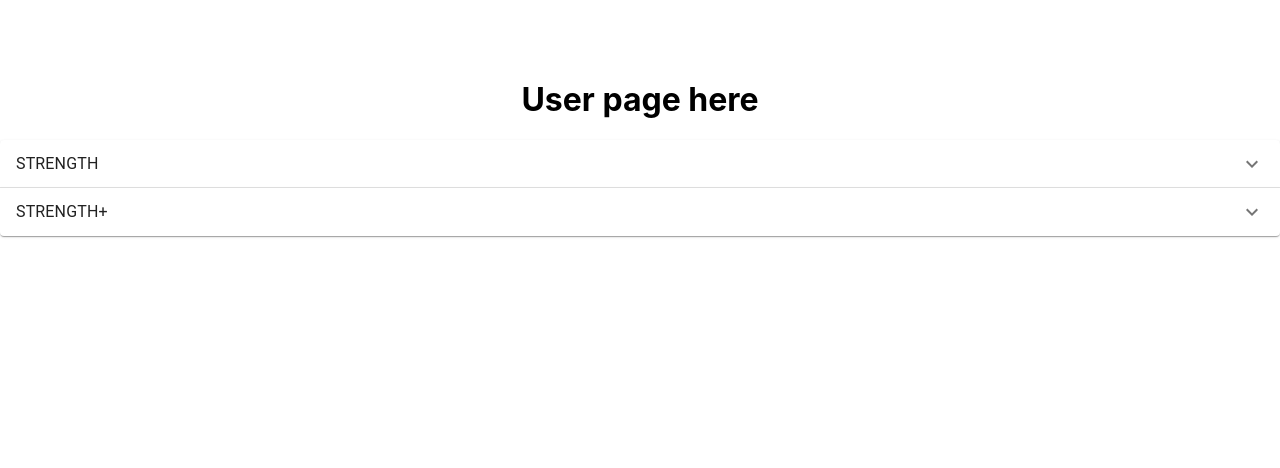
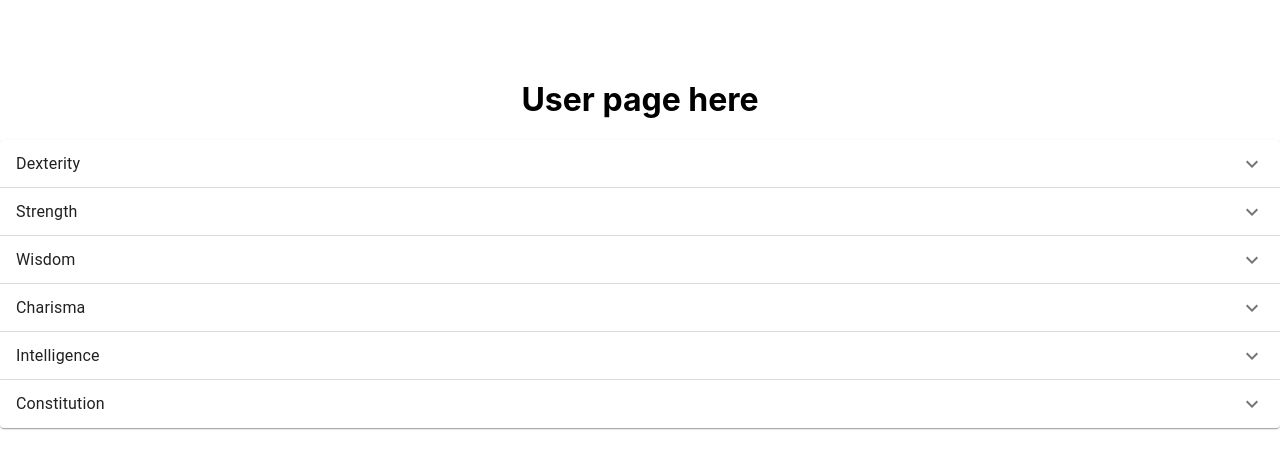
Before and after one commit to IanClark-fullStack/dnd-stat-tracker, a React (Create React App) app in the folder client/: page /dashboard in a window 1280 px wide. Shown: the top 468 px of the page. Built offline with nearby package versions, Linux system fonts and the light colour scheme.

Commit message:
added all abilities and skills to the MaterialUI user page

```diff
--- a/client/src/pages/User.js
+++ b/client/src/pages/User.js
@@ -14,31 +14,100 @@ export default function User() {
                 <AccordionSummary
                     expandIcon={<ExpandMoreIcon />}
                     aria-controls="panel1a-content"
-                    id="panel1a-header"
-                >
-                    <Typography>STRENGTH</Typography>
+                    id="panel1a-header">
+                    <Typography>Dexterity</Typography>
                 </AccordionSummary>
                 <AccordionDetails>
                     <Typography>
-                        Sleight of Hand --- 4
-                        Acrobatics --- 6
+                        Acrobatics   --- 4
+                        sleightOfHand --- 6
                         Stealth --- 9
+                        Dexterity Total --- 19
                     </Typography>
                 </AccordionDetails>
             </Accordion>
+
             <Accordion>
                 <AccordionSummary
                     expandIcon={<ExpandMoreIcon />}
                     aria-controls="panel2a-content"
-                    id="panel2a-header"
-                >
-                    <Typography>STRENGTH+</Typography>
+                    id="panel2a-header">
+                    <Typography>Strength</Typography>
                 </AccordionSummary>
                 <AccordionDetails>
                     <Typography>
-                        Sleight of Hand --- 3
-                        Acrobatics --- 8
-                        Stealth --- 2
+                        Athletics --- 3
+                        Strength Total --- 3
+                    </Typography>
+                </AccordionDetails>
+            </Accordion>
+
+            <Accordion>
+                <AccordionSummary
+                    expandIcon={<ExpandMoreIcon />}
+                    aria-controls="panel1a-content"
+                    id="panel1a-header">
+                    <Typography>Wisdom</Typography>
+                </AccordionSummary>
+                <AccordionDetails>
+                    <Typography>
+                        Animal Handling   --- 1
+                        insight --- 6
+                        Medicine --- 9
+                        Perception --- 4
+                        Survival --- 5
+                        Wisdom Total --- 25
+                    </Typography>
+                </AccordionDetails>
+            </Accordion>
+
+            <Accordion>
+                <AccordionSummary
+                    expandIcon={<ExpandMoreIcon />}
+                    aria-controls="panel2a-content"
+                    id="panel2a-header">
+                    <Typography>Charisma</Typography>
+                </AccordionSummary>
+                <AccordionDetails>
+                    <Typography>
+                        Deception --- 3
+                        Intimidation --- 3
+                        Performance --- 1
+                        Persuasion --- 1
+                        Charisma Total --- 8
+                    </Typography>
+                </AccordionDetails>
+            </Accordion>
+
+            <Accordion>
+                <AccordionSummary
+                    expandIcon={<ExpandMoreIcon />}
+                    aria-controls="panel2a-content"
+                    id="panel2a-header">
+                    <Typography>Intelligence</Typography>
+                </AccordionSummary>
+                <AccordionDetails>
+                    <Typography>
+                        Arcana --- 3
+                        History --- 3
+                        Investigation --- 1
+                        Nature --- 1
+                        Religion --- 8
+                        Intelligence Total --- 16
+                    </Typography>
+                </AccordionDetails>
+            </Accordion>
+
+            <Accordion>
+                <AccordionSummary
+                    expandIcon={<ExpandMoreIcon />}
+                    aria-controls="panel2a-content"
+                    id="panel2a-header">
+                    <Typography>Constitution</Typography>
+                </AccordionSummary>
+                <AccordionDetails>
+                    <Typography>
+                        Constitution Total --- 16
                     </Typography>
                 </AccordionDetails>
             </Accordion>
```
